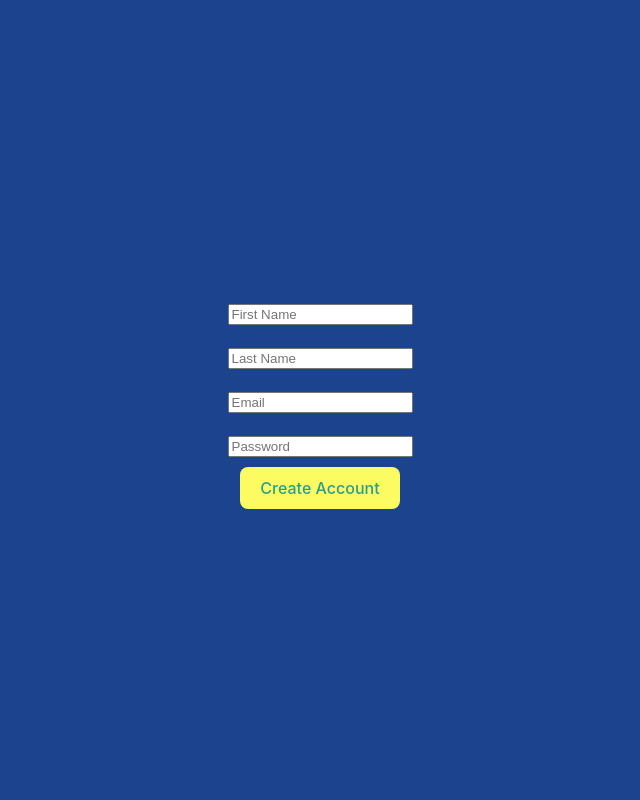
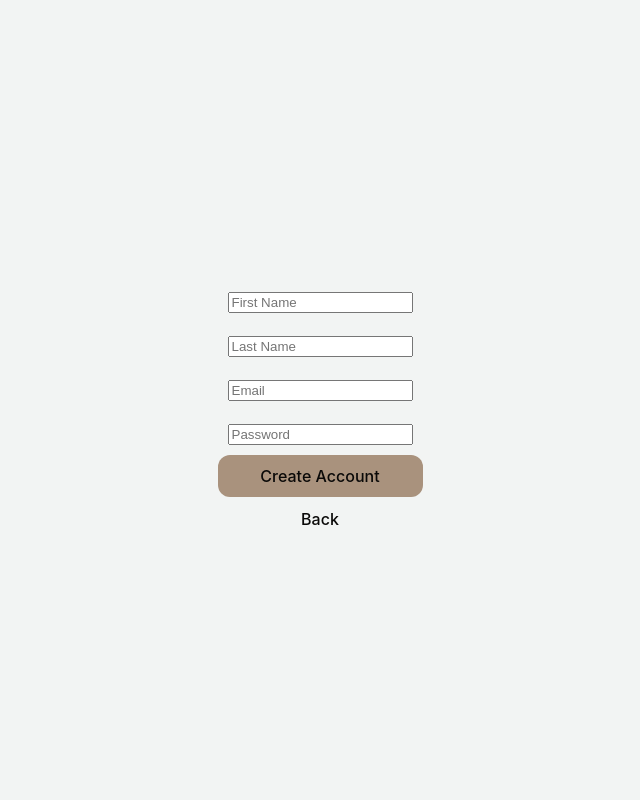
Before and after one commit to JayMarzan36/fullStack, a Django app: page /registration/sign_up/ in a window 1280 px wide. Shown: the whole page, without its empty margins (320-960 px from the left). Run offline with Django 4.2, Linux system fonts and the light colour scheme.

Commit message:
Color change for sign up and login pages

```diff
--- a/Application/_server/registration/templates/registration/base.html
+++ b/Application/_server/registration/templates/registration/base.html
@@ -4,7 +4,7 @@
 <head>
   <meta charset="UTF-8">
   <meta name="viewport" content="width=device-width, initial-scale=1.0">
-  <title>Document</title>
+  <title>Login</title>
   <style>
 :root {
   font-family: Inter, system-ui, Avenir, Helvetica, Arial, sans-serif;
@@ -12,8 +12,8 @@
   font-weight: 400;
 
   color-scheme: light dark;
-  color: #2a9d8f;
-  background-color: #1c448e;
+  color: #0A0908;
+  background-color: #F2F4F3;
 
   font-synthesis: none;
   text-rendering: optimizeLegibility;
@@ -24,8 +24,13 @@
 
 a {
   font-weight: 500;
-  color: #2a9d8f;
+  color: #0A0908;
   text-decoration: inherit;
+  transition: all 0.25s;
+}
+
+a:hover {
+  color:#A9927D;
 }
 
 body {
@@ -38,7 +43,7 @@ nav {
   display: flex;
   flex-direction: row;
   justify-content: space-around;
-  background-color: #1c448e;
+  background-color: #F2F4F3;
 }
 
 nav > div {
@@ -48,19 +53,20 @@ nav > div {
     font-size: 1em;
     font-weight: 500;
     font-family: inherit;
-    background-color: #fcfc62;
+    background-color: #F2F4F3;
     cursor: pointer;
     transition: all 0.25s;
 }
 
 nav > div:hover {
-  background-color: #ff7f11;
+  background-color: #F2F4F3;
 }
 
 h1 {
   font-size: 3.2em;
   line-height: 1.1;
 }
+
 body {
   margin: 0;
   display: flex;
@@ -72,7 +78,9 @@ body {
 }
 
 form {
-  justify-items: center;
+  display: flex;
+  flex-direction: column;
+  justify-content:space-evenly;
   padding: 10px;
 }
 
@@ -81,19 +89,20 @@ form > div {
 }
 
 button {
-  border-radius: 8px;
+  border-radius: 12px;
   border: 1px solid transparent;
   padding: 0.6em 1.2em;
   font-size: 1em;
   font-weight: 500;
   font-family: inherit;
-  background-color: #fcfc62;
+  background-color: #A9927D;
   cursor: pointer;
-  color: #2a9d8f;
+  color: #0A0908;
   transition: all 0.25s;
 }
 button:hover {
-  background-color: #ff7f11;
+  color: #F2F4F3;
+  background-color: #22333B;
 }
 button:focus,
 button:focus-visible {
--- a/Application/_server/registration/templates/registration/sign_up.html
+++ b/Application/_server/registration/templates/registration/sign_up.html
@@ -23,6 +23,7 @@
       <input type="password" name="password" placeholder="Password">
     </label>
   </div>
-  <button>Create Account</button>
+  <button onclick="">Create Account</button>
 </form>
+<a href="/registration/sign_in/">Back</a>
 {% endblock %}
```
